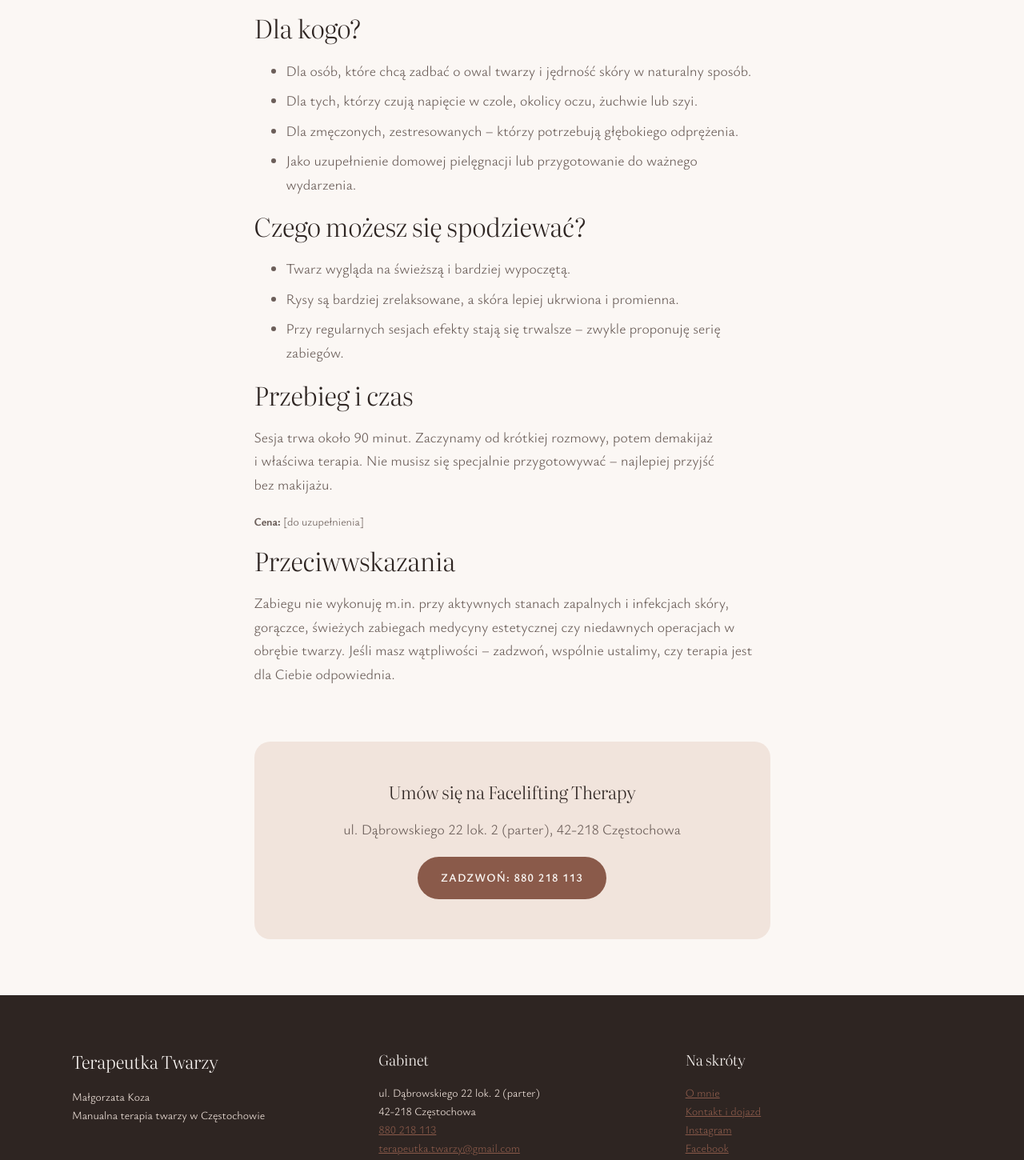
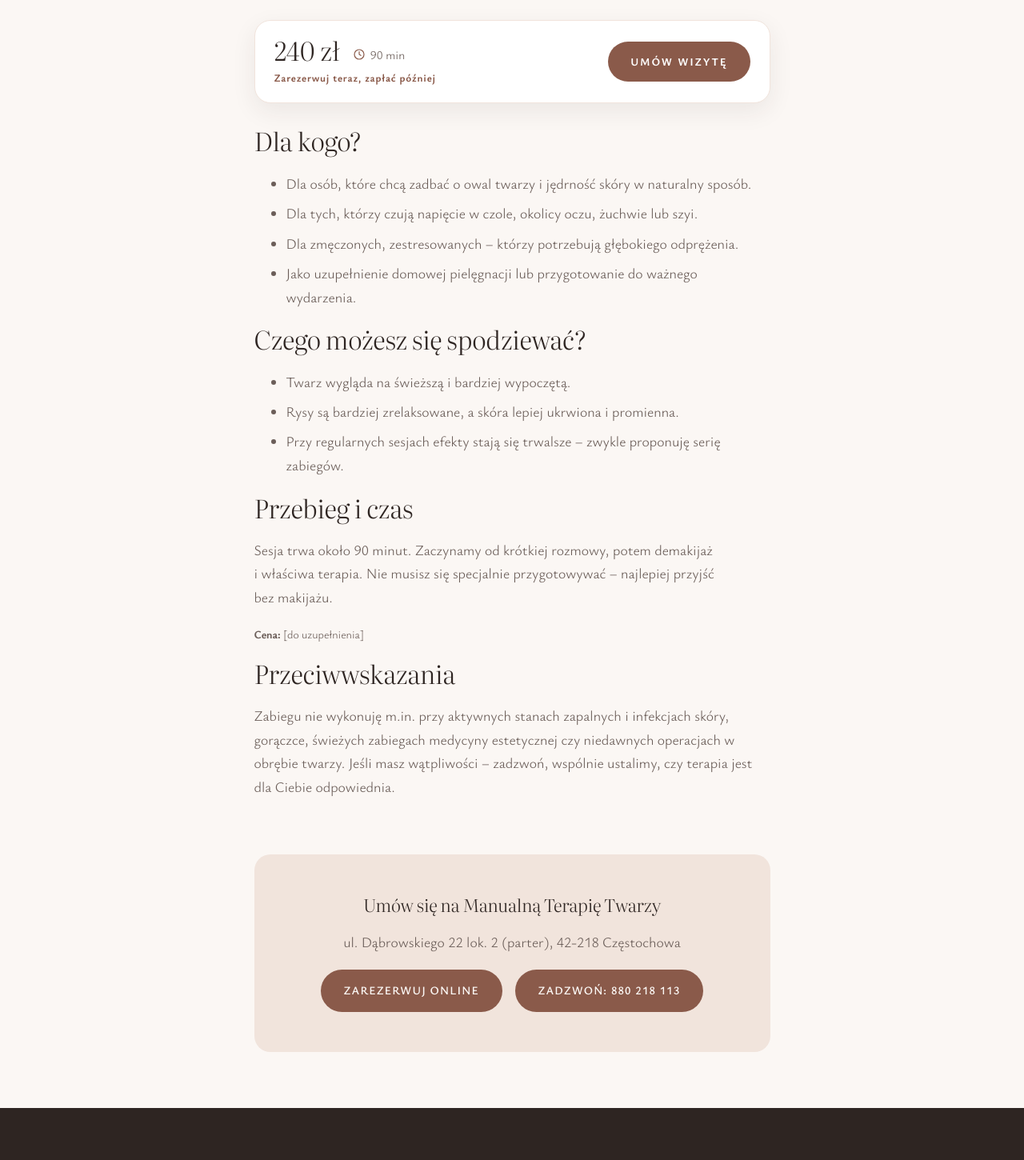
Before and after one commit to onlysukcesmedia-star/terapeutka-twarzy-strona, a plain HTML site: page facelifting-therapy/index.html in a window 1280 px wide. Shown: the part 486-1936 px from the top of the page at 80% size. Drawn offline with Linux system fonts and the light colour scheme.

Commit message:
Ceny na podstronach zabiegów z przyciskiem Umów wizytę; strona główna bez cen
Co-Authored-By: Claude Opus 5.5 <noreply@anthropic.com>
Claude-Session: https://claude.ai/code/session_017FDSMMqsYzc2gLToHNukPn

```diff
--- a/facelifting-therapy/index.html
+++ b/facelifting-therapy/index.html
@@ -369,6 +369,18 @@ main.wp-block-group > .wp-block-post-content:last-child,main.wp-block-group{marg
 #zabiegi > .tt-px{max-width:none!important;margin:0!important}
 .wp-block-navigation__responsive-container:not(.is-menu-open) .tt-mm-brand,.wp-block-navigation__responsive-container:not(.is-menu-open) .tt-mm-foot{display:none!important}
 </style>
+<style id="tt-svc-box">
+/* tt-svc-box v1: cena, czas i CTA na podstronach zabiegów */
+.tt-svc-box{display:flex;flex-wrap:wrap;align-items:center;justify-content:space-between;gap:16px 24px;margin:28px auto!important;max-width:var(--wp--style--global--content-size,645px)!important;box-sizing:border-box;padding:20px 24px;border-radius:20px;background:#fff;box-shadow:0 10px 30px rgba(46,37,34,.08);border:1px solid #F1E4DC}
+.tt-svc-box__info{display:flex;flex-wrap:wrap;align-items:baseline;gap:6px 16px}
+.tt-svc-box__price{font-family:var(--wp--preset--font-family--literata,Literata,serif);font-size:2rem;line-height:1;color:#2E2522}
+.tt-svc-box__dur{display:inline-flex;align-items:center;gap:6px;font-size:.95rem;color:#6B5E59}
+.tt-svc-box__dur svg{color:#8A5A4A}
+.tt-svc-box__pay{flex-basis:100%;font-size:.82rem;font-weight:700;letter-spacing:.06em;color:#8A5A4A}
+.tt-svc-box__btn{display:inline-block;padding:14px 28px;border-radius:999px;background:#8A5A4A;color:#fff!important;text-decoration:none!important;font-weight:700;font-size:.85rem;letter-spacing:.14em;text-transform:uppercase;transition:background .2s}
+@media (hover:hover){.tt-svc-box__btn:hover{background:#2E2522}}
+@media (max-width:600px){.tt-svc-box__btn{display:block;width:100%;text-align:center;box-sizing:border-box}}
+</style>
 </head>
 
 <body class="wp-singular page-template-default page page-id-12 wp-custom-logo wp-embed-responsive wp-theme-twentytwentyfive">
@@ -436,6 +448,7 @@ main.wp-block-group > .wp-block-post-content:last-child,main.wp-block-group{marg
 
 
 <p class="has-large-font-size wp-block-paragraph">Facelifting Therapy to praca dłońmi na mięśniach, powięzi i skórze twarzy, szyi i dekoltu. Celem jest naturalne uniesienie i ujędrnienie rysów oraz rozluźnienie napięć, które z czasem „ściągają” twarz w dół.</p>
+<div class="tt-svc-box"><div class="tt-svc-box__info"><span class="tt-svc-box__price">240 zł</span><span class="tt-svc-box__dur"><svg viewBox="0 0 24 24" width="16" height="16" aria-hidden="true"><circle cx="12" cy="12" r="9" fill="none" stroke="currentColor" stroke-width="1.8"/><path d="M12 7v5l3 2" fill="none" stroke="currentColor" stroke-width="1.8" stroke-linecap="round"/></svg>90 min</span><span class="tt-svc-box__pay">Zarezerwuj teraz, zapłać później</span></div><a class="tt-svc-box__btn" href="../rezerwacja/?zabieg=manualna-terapia-twarzy">Umów wizytę</a></div>
 
 
 
@@ -500,7 +513,7 @@ main.wp-block-group > .wp-block-post-content:last-child,main.wp-block-group{marg
 
 
 <div class="wp-block-group has-accent-2-background-color has-background has-global-padding is-layout-constrained wp-container-core-group-is-layout-59c0f907 wp-block-group-is-layout-constrained" style="border-radius:20px;margin-top:var(--wp--preset--spacing--60);padding-top:var(--wp--preset--spacing--50);padding-right:var(--wp--preset--spacing--50);padding-bottom:var(--wp--preset--spacing--50);padding-left:var(--wp--preset--spacing--50)">
-<h3 class="wp-block-heading has-text-align-center">Umów się na Facelifting Therapy</h3>
+<h3 class="wp-block-heading has-text-align-center">Umów się na Manualną Terapię Twarzy</h3>
 
 
 
@@ -509,6 +522,7 @@ main.wp-block-group > .wp-block-post-content:last-child,main.wp-block-group{marg
 
 
 <div class="wp-block-buttons is-content-justification-center is-layout-flex wp-container-core-buttons-is-layout-35f06ea7 wp-block-buttons-is-layout-flex">
+<div class="wp-block-button"><a class="wp-block-button__link wp-element-button" href="../rezerwacja/?zabieg=manualna-terapia-twarzy">Zarezerwuj online</a></div>
 <div class="wp-block-button"><a class="wp-block-button__link wp-element-button" href="tel:+48880218113">Zadzwoń: 880 218 113</a></div>
 </div>
 </div>
```
Also changed, not shown: index.html (+2 -2 lines), masaz-transbukalny/index.html (+15 -1 lines).
